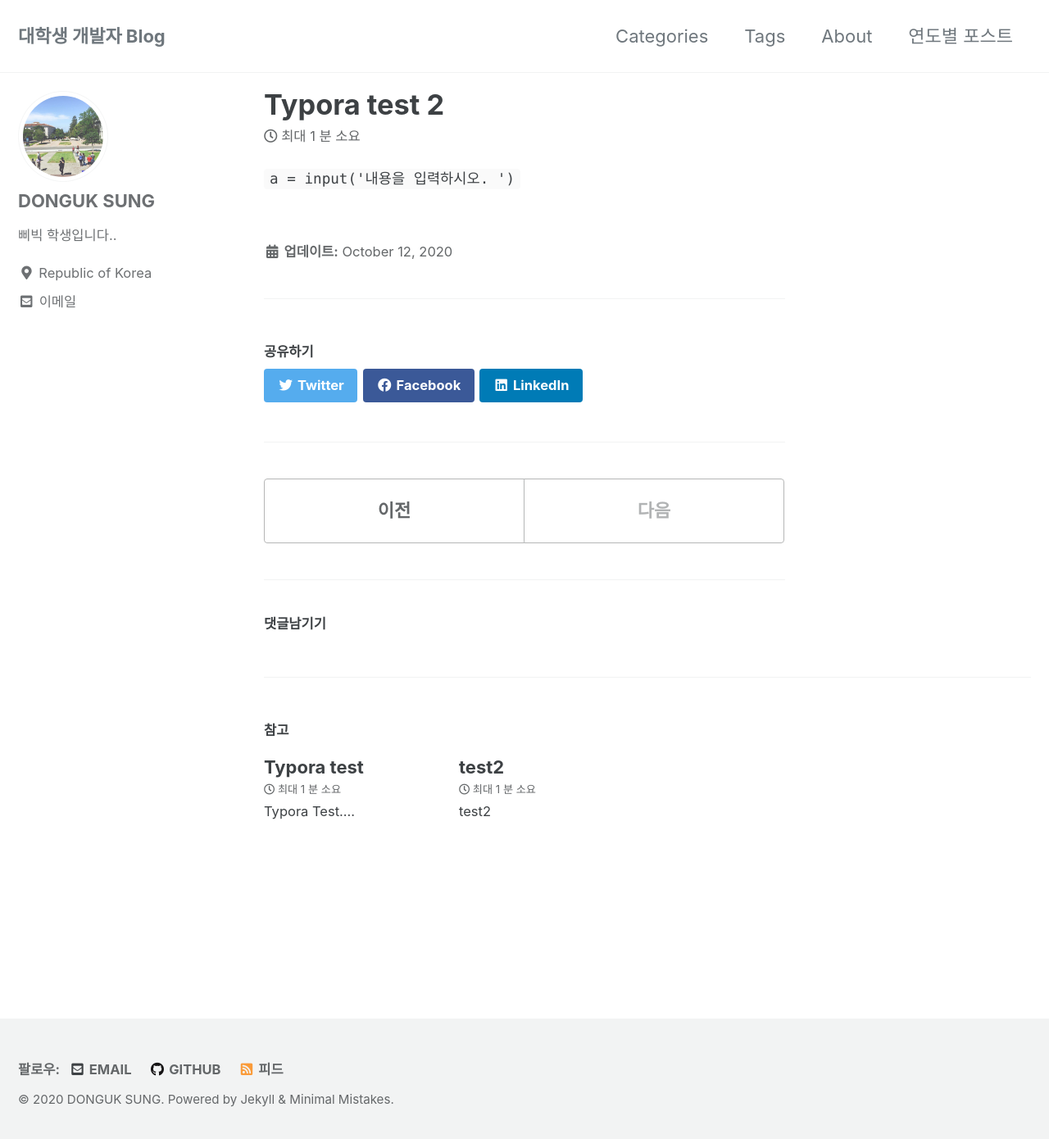
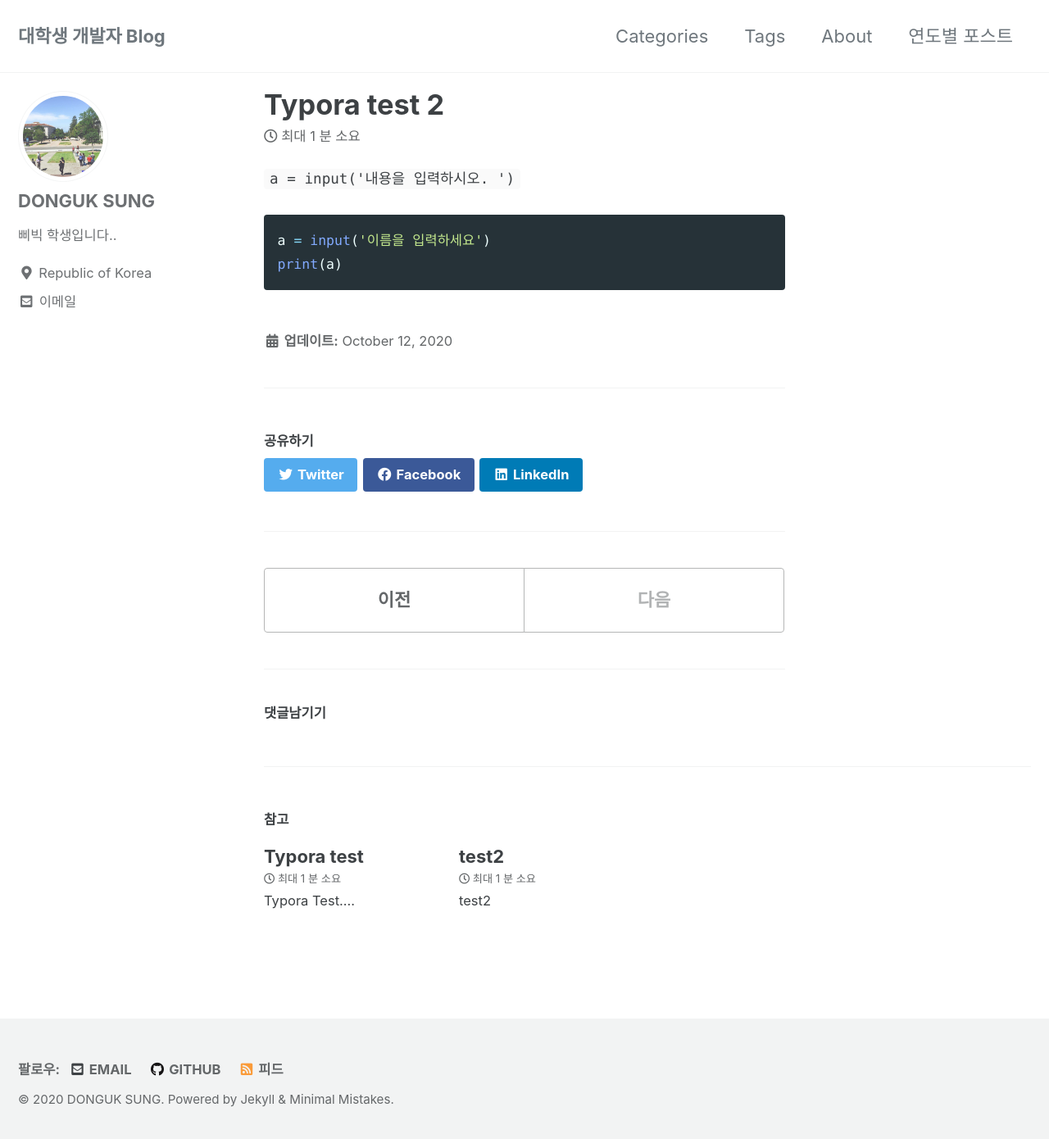
Before and after one commit to HODOONAMU/hodoonamu.github.com, a Jekyll site: the page built from _posts/2020-10-12-Typora test 2.md, in a window 1280 px wide and 1398 px high. Shown: the top 1390 px of the window at 82% size. Built offline with Jekyll 4.4.1, drawn with Linux system fonts in a browser that asks for light colours; cached includes are drawn as plain includes; comment, search, counter and statistics services are not loaded.

Commit message:
코딩 포스트 테스트

````diff
--- a/_posts/2020-10-12-Typora test 2.md
+++ b/_posts/2020-10-12-Typora test 2.md
@@ -1 +1,6 @@
 `a = input('내용을 입력하시오. ')`
+
+```python
+a = input('이름을 입력하세요')
+print(a)
+```
````
